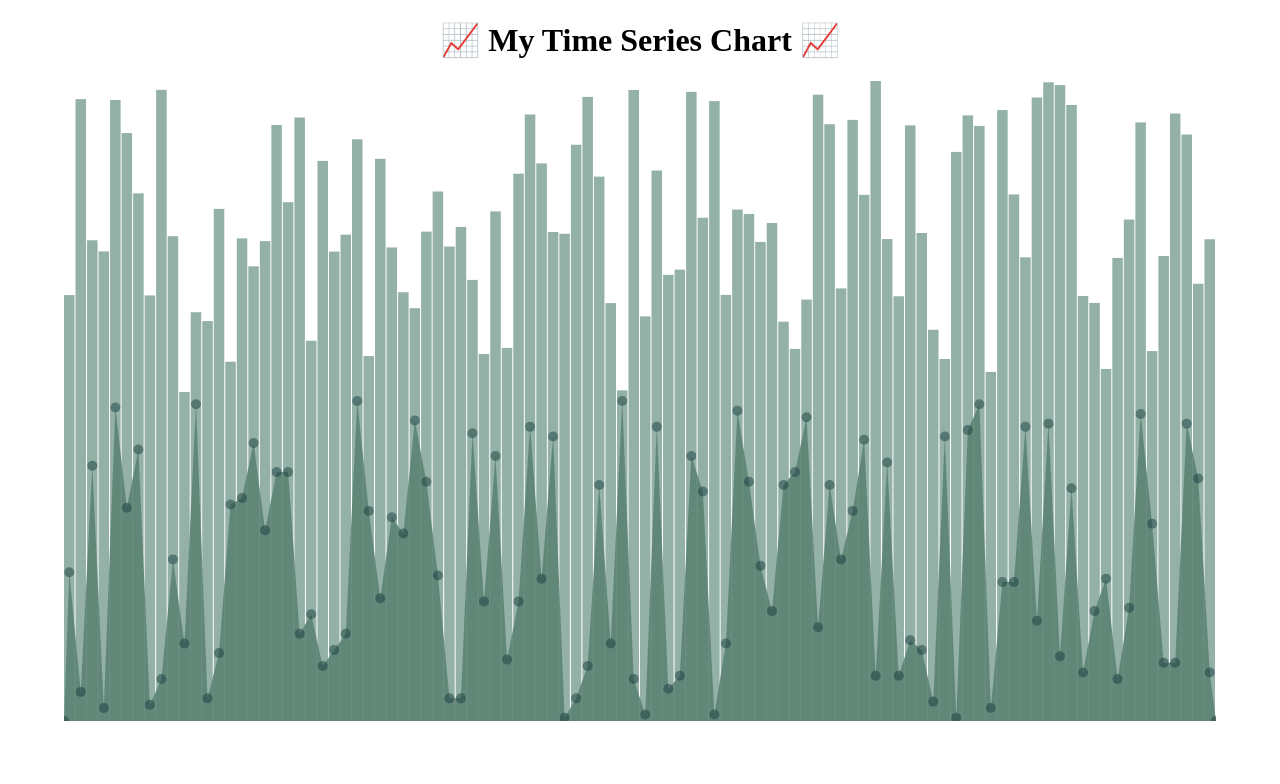
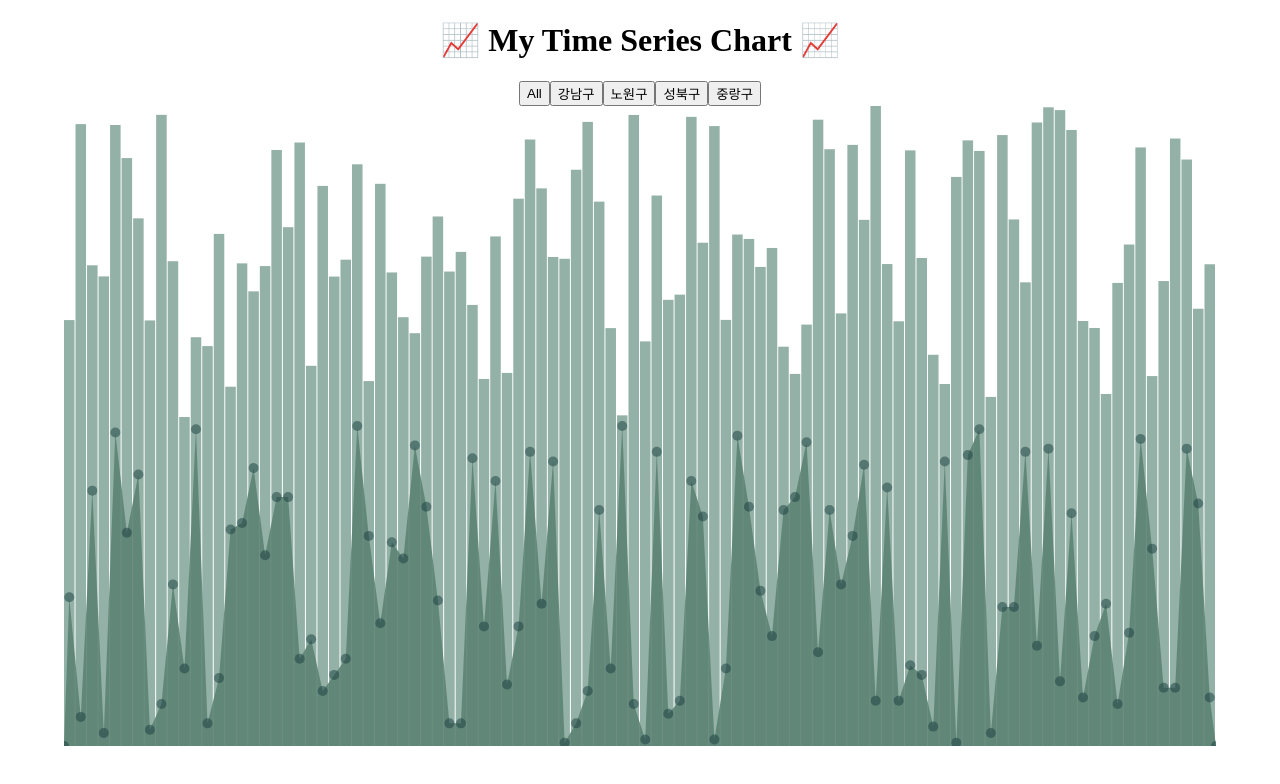
Before and after one commit to ramrami-B/timeserieschart, a Next.js app: page / in a window 1280 px wide. Shown: the top 784 px of the page. Built offline with nearby package versions, Linux system fonts and the light colour scheme.

Commit message:
Feat: 지역별 필터 기능 구현

```diff
--- a/src/app/page.tsx
+++ b/src/app/page.tsx
@@ -1,14 +1,29 @@
 'use client';
 import AreaChart from '@/components/AreaChart';
 import BarChart from '@/components/BarChart';
+import { useState } from 'react';
 
 export default function Home() {
+  const [filter, setFilter] = useState<string>('');
+
+  const handlerClickFilter = (region: string) => {
+    setFilter(region);
+  };
+
   return (
     <main className="main">
       <h1>📈 My Time Series Chart 📈</h1>
+      <div className="buttons">
+        <button onClick={() => handlerClickFilter('')}>All</button>
+        <button onClick={() => handlerClickFilter('강남구')}>강남구</button>
+        <button onClick={() => handlerClickFilter('노원구')}>노원구</button>
+        <button onClick={() => handlerClickFilter('성북구')}>성북구</button>
+        <button onClick={() => handlerClickFilter('중랑구')}>중랑구</button>
+      </div>
+
       <div className="table">
         <svg width="100%" height="100%">
-          <BarChart />
+          <BarChart filter={filter} />
           <AreaChart />
         </svg>
       </div>
@@ -24,6 +39,9 @@ export default function Home() {
           width: 90vw;
           height: 80vh;
         }
+        .buttons {
+          display: flex;
+        }
       `}</style>
     </main>
   );
--- a/src/components/Bar.tsx
+++ b/src/components/Bar.tsx
@@ -6,13 +6,14 @@ import { data } from '@/utils/ChartData';
 interface BarProps {
   idx: number;
   ele: DataType;
+  highlight: boolean;
 }
 
-const Bar = ({ idx, ele }: BarProps) => {
+const Bar = ({ idx, highlight }: BarProps) => {
   const [viewwWidth, viewHeight, eleWidth] = useViewSize();
 
   const barHeight =
-    ((viewHeight * 0.8) / data.getBarMaxValue()) * ele.value_bar;
+    ((viewHeight * 0.8) / data.getBarMaxValue()) * data.get()[idx].value_bar;
 
   return (
     <>
@@ -21,12 +22,12 @@ const Bar = ({ idx, ele }: BarProps) => {
         y={viewHeight * 0.8 - barHeight}
         width={eleWidth}
         height={barHeight}
-        fill={colors.light}
+        fill={highlight ? colors.point : colors.light}
       />
-      <title>{`id: ${ele.id}\nvalue_area: ${ele.value_area}\nvalue_bar: ${ele.value_bar}`}</title>
+      <title>{`id: ${data.get()[idx].id}\nvalue_area: ${data.get()[idx].value_area}\nvalue_bar: ${data.get()[idx].value_bar}`}</title>
       <style jsx>{`
         rect:hover {
-          fill: ${colors.point};
+          fill-opacity: 0.5;
         }
       `}</style>
     </>
--- a/src/components/BarChart.tsx
+++ b/src/components/BarChart.tsx
@@ -1,11 +1,19 @@
 import { data } from '@/utils/ChartData';
 import Bar from './Bar';
 
-const BarChart = () => {
+interface BarChartProps {
+  filter: string;
+}
+
+const BarChart = ({ filter }: BarChartProps) => {
   return (
     <>
       {data.get().map((ele, idx) => {
-        return <Bar key={idx} idx={idx} ele={ele} />;
+        return ele.id === filter ? (
+          <Bar key={idx} idx={idx} ele={ele} highlight={true}/>
+        ) : (
+          <Bar key={idx} idx={idx} ele={ele}  highlight={false}/>
+        );
       })}
     </>
   );
```
Also changed, not shown: src/utils/ChartData.ts (+7 -1 lines).
